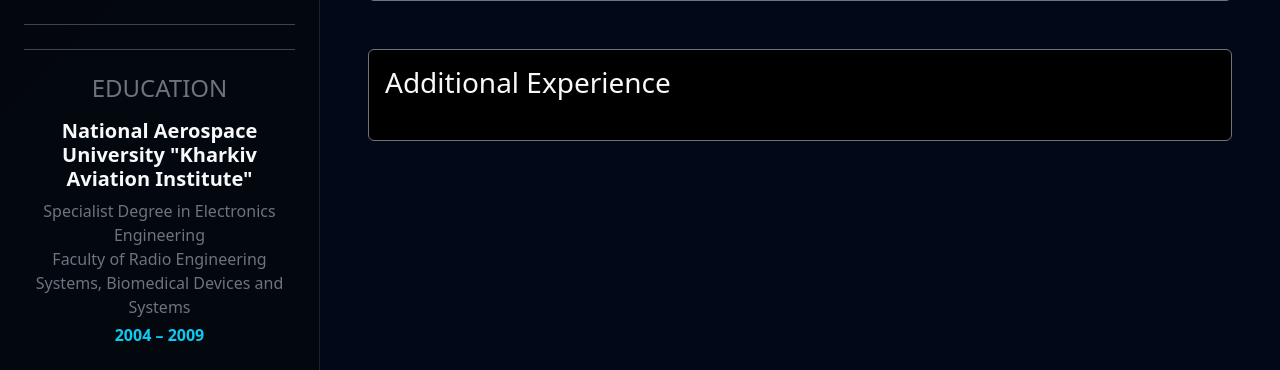
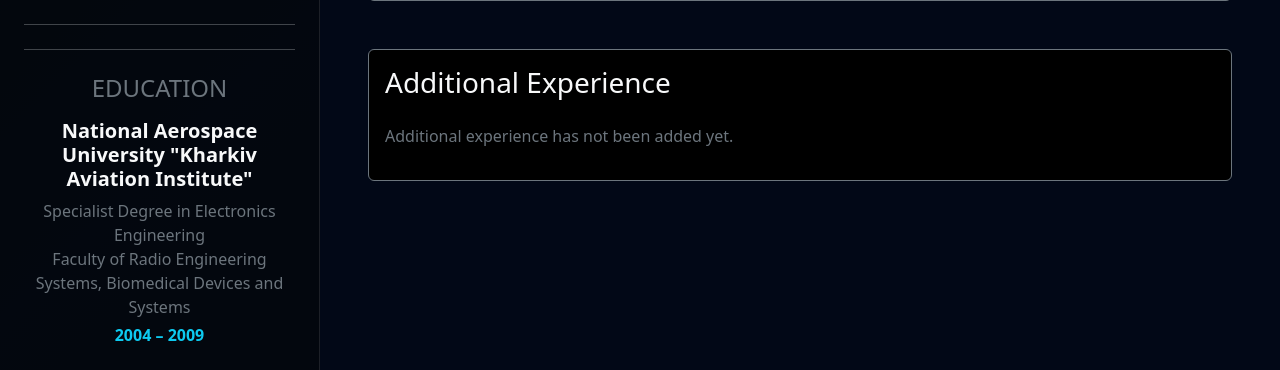
Before and after one commit to Kunaiev-Vladimir/my-portfolio, a Django app: page / in a window 1280 px wide. Shown: the part 1162-1532 px from the top of the page. Run offline with Django 5.2, Linux system fonts and the light colour scheme; data that the repository does not hold is empty.

Commit message:
16_06_2026

```diff
--- a/resume/templates/resume/home.html
+++ b/resume/templates/resume/home.html
@@ -196,9 +196,13 @@
                     </p>
                 </div>
             </div> {% endcomment %}
+
+
             {% include "includes/about.html" %}
 
-            <!-- Main Experience -->
+            {% include "includes/experience.html" %}
+
+            {% comment %} <!-- Main Experience -->
             <div class="card bg-black text-light border-secondary mt-5">
                 <div class="card-body">
 
@@ -349,7 +353,7 @@
                     </div>
 
                 </div>
-            </div>
+            </div> {% endcomment %}
 
         </div>
 
--- /dev/null
+++ b/templates/includes/experience.html
@@ -0,0 +1,149 @@
+{% load static %}
+{% load i18n %}
+
+<div class="card bg-black text-light border-secondary mt-5">
+    <div class="card-body">
+
+        <h3 class="mb-4">{% trans "Experience" %}</h3>
+
+        {% if experiences %}
+            <div class="timeline">
+
+                {% for experience in experiences %}
+                    {% if experience.work_type == "main" %}
+
+                        <div class="timeline-item mb-4">
+                            <div class="timeline-dot"></div>
+
+                            <div class="timeline-content">
+
+                                <div class="d-flex justify-content-between align-items-start flex-wrap gap-2">
+
+                                    <div>
+                                        <h5 class="mb-1">
+                                            {{ experience.position }}
+                                        </h5>
+
+                                        <h6 class="text-info mb-1">
+                                            {{ experience.company }}
+                                        </h6>
+
+                                        {% if experience.industry %}
+                                            <p class="text-secondary mb-2">
+                                                {{ experience.industry }}
+                                            </p>
+                                        {% endif %}
+                                    </div>
+
+                                    <span class="badge bg-primary">
+                                        Main Job
+                                    </span>
+
+                                </div>
+
+                                <p class="text-secondary mb-2">
+                                    {{ experience.start_date|date:"M Y" }}
+                                    —
+
+                                    {% if experience.is_current %}
+                                        {% trans "Present" %}
+                                    {% else %}
+                                        {{ experience.end_date|date:"M Y" }}
+                                    {% endif %}
+                                </p>
+
+                                {% if experience.description %}
+                                    <div class="mb-0">
+                                        {{ experience.description|linebreaks }}
+                                    </div>
+                                {% endif %}
+
+                            </div>
+                        </div>
+
+                    {% endif %}
+                {% endfor %}
+
+            </div>
+        {% else %}
+            <p class="text-secondary">
+                {% trans "Experience has not been added yet." %}
+            </p>
+        {% endif %}
+
+    </div>
+</div>
+
+
+<div class="card bg-black text-light border-secondary mt-5">
+    <div class="card-body">
+
+        <h3 class="mb-4">{% trans "Additional Experience" %}</h3>
+
+        {% if experiences %}
+            <div class="timeline">
+
+                {% for experience in experiences %}
+                    {% if experience.work_type == "part_time" %}
+
+                        <div class="timeline-item mb-4">
+                            <div class="timeline-dot"></div>
+
+                            <div class="timeline-content">
+
+                                <div class="d-flex justify-content-between align-items-start flex-wrap gap-2">
+
+                                    <div>
+                                        <h5 class="mb-1">
+                                            {{ experience.position }}
+                                        </h5>
+
+                                        <h6 class="text-info mb-1">
+                                            {{ experience.company }}
+                                        </h6>
+
+                                        {% if experience.industry %}
+                                            <p class="text-secondary mb-2">
+                                                {{ experience.industry }}
+                                            </p>
+                                        {% endif %}
+                                    </div>
+
+                                    <span class="badge bg-secondary">
+                                        Part-time Job
+                                    </span>
+
+                                </div>
+
+                                <p class="text-secondary mb-2">
+                                    {{ experience.start_date|date:"M Y" }}
+                                    —
+
+                                    {% if experience.is_current %}
+                                        {% trans "Present" %}
+                                    {% else %}
+                                        {{ experience.end_date|date:"M Y" }}
+                                    {% endif %}
+                                </p>
+
+                                {% if experience.description %}
+                                    <div class="mb-0">
+                                        {{ experience.description|linebreaks }}
+                                    </div>
+                                {% endif %}
+
+                            </div>
+                        </div>
+
+                    {% endif %}
+                {% endfor %}
+
+            </div>
+        {% else %}
+            <p class="text-secondary">
+                {% trans "Additional experience has not been added yet." %}
+            </p>
+        {% endif %}
+
+    </div>
+</div>
```
